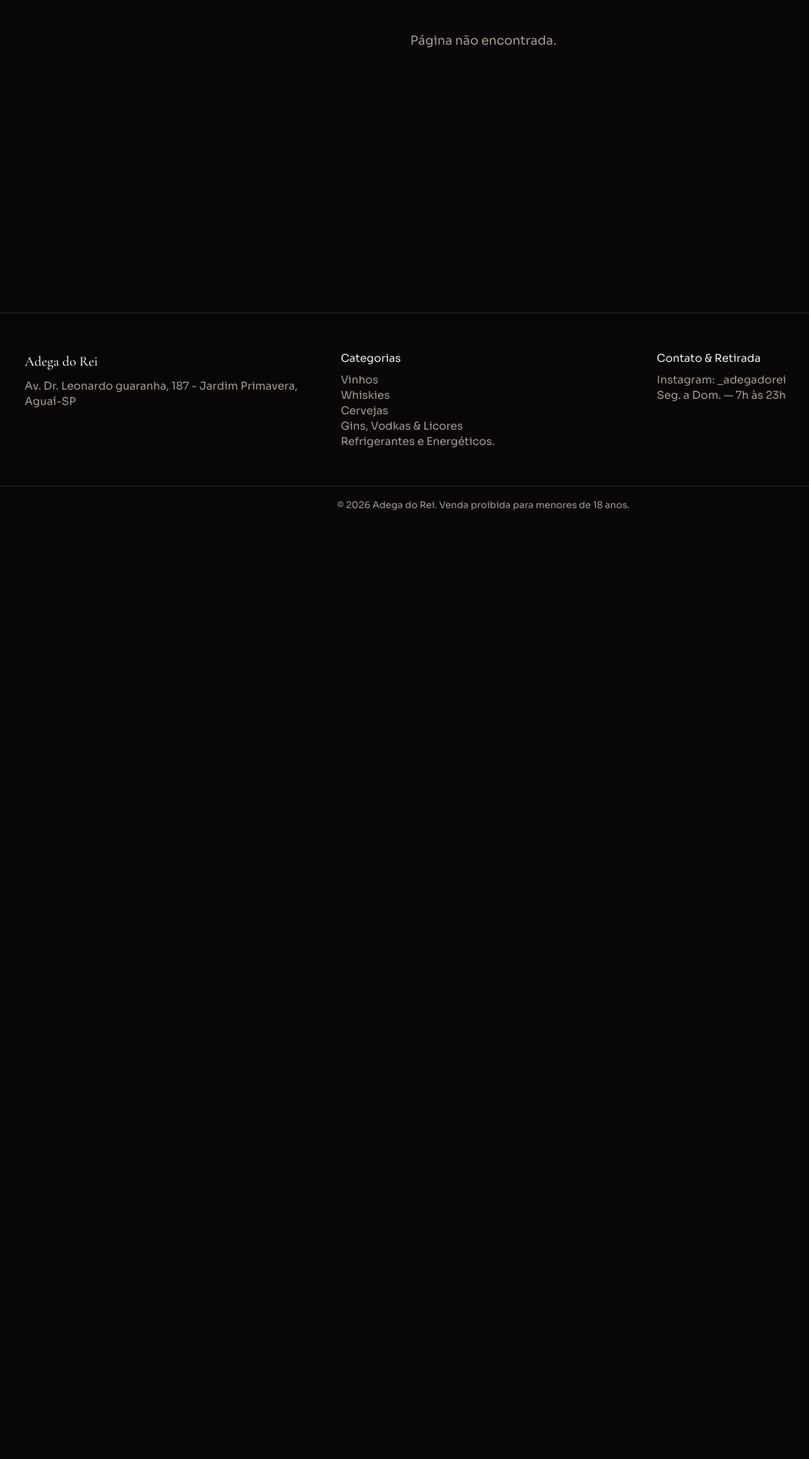
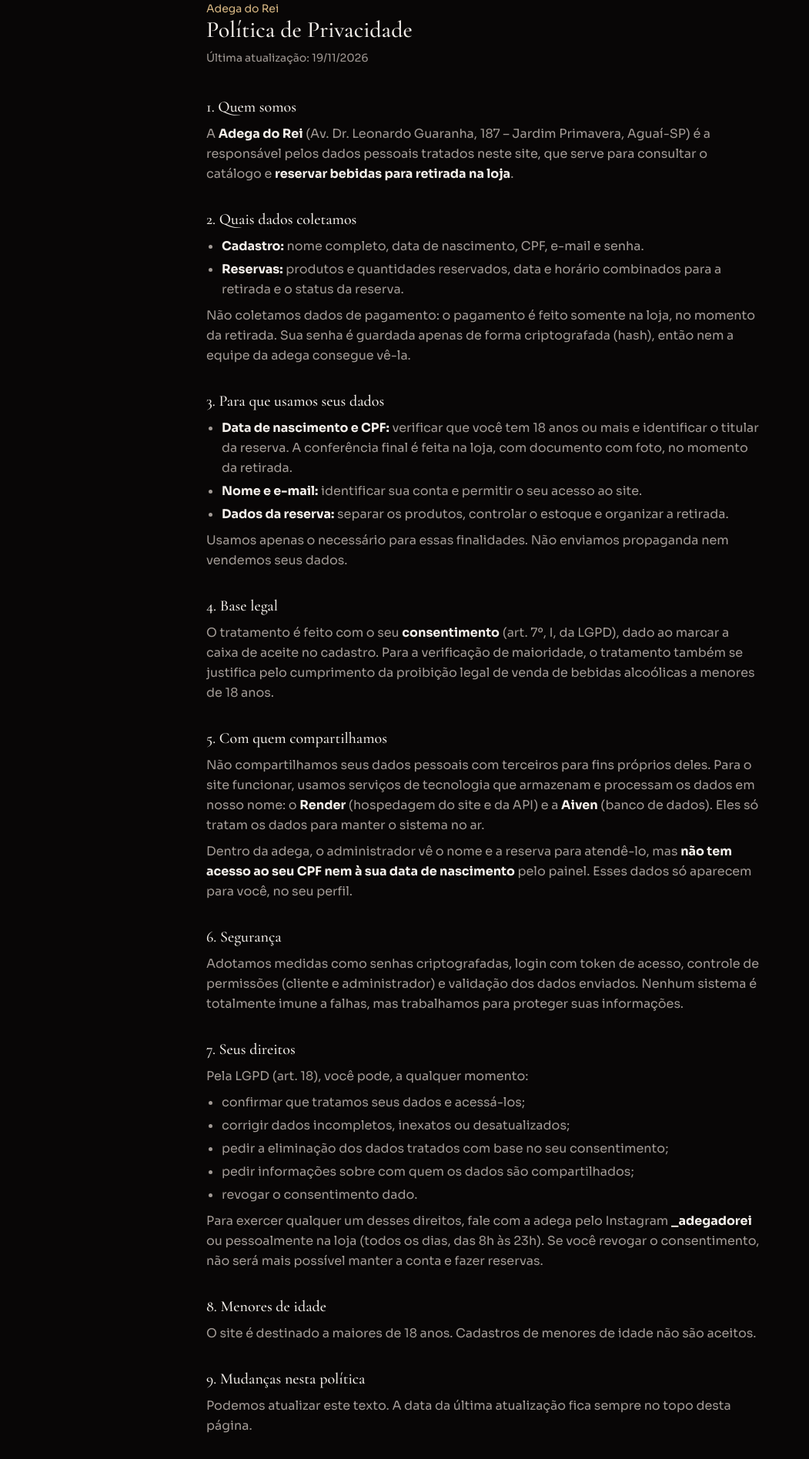
Before and after one commit to Tesch-MatheusG/adega-do-rei, a React (Vite) app in the folder src/frontend/: page /privacidade in a window 1280 px wide. Shown: the part 120-2015 px from the top of the page at 77% size, without its empty margins (12-1063 px from the left). Before the commit the page ends 800 px from the top, so only its background shows below. Built offline with nearby package versions, Linux system fonts and the light colour scheme; no server answers.

Commit message:
feat(frontend): consentimento LGPD no cadastro e página de política de privacidade

```diff
--- a/src/frontend/src/App.tsx
+++ b/src/frontend/src/App.tsx
@@ -11,6 +11,7 @@ import Cadastro from './pages/Cadastro';
 import Login from './pages/Login';
 import Perfil from './pages/Perfil';
 import MinhasReservas from './pages/MinhasReservas';
+import Privacidade from './pages/Privacidade';
 
 import AdminLayout from './pages/admin/AdminLayout';
 import Dashboard from './pages/admin/Dashboard';
@@ -30,6 +31,7 @@ export default function App() {
           <Route path="/reservas" element={<Reservas />} />
           <Route path="/cadastro" element={<Cadastro />} />
           <Route path="/login" element={<Login />} />
+          <Route path="/privacidade" element={<Privacidade />} />
 
           <Route element={<ProtectedRoute />}>
             <Route path="/perfil" element={<Perfil />} />
--- a/src/frontend/src/components/Footer.tsx
+++ b/src/frontend/src/components/Footer.tsx
@@ -1,3 +1,6 @@
+import { Link } from 'react-router-dom';
+import { TEXTO_FUNCIONAMENTO } from '../lib/horarioRetirada';
+
 export default function Footer() {
   return (
     <footer className="border-t border-border mt-20">
@@ -13,11 +16,12 @@ export default function Footer() {
         <div>
           <p className="text-ink mb-2">Contato &amp; Retirada</p>
           <p>Instagram: _adegadorei</p>
-          <p>Seg. a Dom. — 7h às 23h</p>
+          <p>{TEXTO_FUNCIONAMENTO}</p>
         </div>
       </div>
       <div className="border-t border-border py-4 text-center text-xs text-muted">
-        © {new Date().getFullYear()} Adega do Rei. Venda proibida para menores de 18 anos.
+        © {new Date().getFullYear()} Adega do Rei. Venda proibida para menores de 18 anos.{' '}
+        <Link to="/privacidade" className="text-gold hover:underline">Política de Privacidade</Link>
       </div>
     </footer>
   );
--- a/src/frontend/src/pages/Cadastro.tsx
+++ b/src/frontend/src/pages/Cadastro.tsx
@@ -5,7 +5,7 @@ import { isValidCPF, isAdult } from '../lib/cpf';
 
 export default function Cadastro() {
   const navigate = useNavigate();
-  const [form, setForm] = useState({ nome: '', dataNascimento: '', cpf: '', email: '', senha: '', senha2: '', maior18: false });
+  const [form, setForm] = useState({ nome: '', dataNascimento: '', cpf: '', email: '', senha: '', senha2: '', maior18: false, aceitaPolitica: false });
   const [erro, setErro] = useState('');
   const [enviando, setEnviando] = useState(false);
 
@@ -19,6 +19,7 @@ export default function Cadastro() {
 
     if (form.senha !== form.senha2) { setErro('As senhas não coincidem.'); return; }
     if (!form.maior18) { setErro('É necessário declarar que é maior de 18 anos.'); return; }
+    if (!form.aceitaPolitica) { setErro('É necessário aceitar a Política de Privacidade para criar a conta.'); return; }
 
     // Checagem rápida no navegador, antes de gastar uma requisição —
     // o backend valida de novo de qualquer forma, então isso é só UX.
@@ -79,7 +80,16 @@ export default function Cadastro() {
         </div>
         <label className="flex items-start gap-2 text-sm text-muted">
           <input type="checkbox" className="mt-1" required checked={form.maior18} onChange={(e) => campo('maior18', e.target.checked)} />
-          <span>Declaro que tenho <strong className="text-gold">mais de 18 anos</strong> e concordo com os Termos de Uso e Política de Privacidade da Adega.</span>
+          <span>Declaro que tenho <strong className="text-gold">mais de 18 anos</strong>.</span>
+        </label>
+        <label className="flex items-start gap-2 text-sm text-muted">
+          <input type="checkbox" className="mt-1" required checked={form.aceitaPolitica} onChange={(e) => campo('aceitaPolitica', e.target.checked)} />
+          <span>
+            Li e concordo com a{' '}
+            {/* Abre em outra aba para o cliente não perder o que já digitou no formulário */}
+            <Link to="/privacidade" target="_blank" rel="noopener noreferrer" className="text-gold hover:underline">Política de Privacidade</Link>
+            {' '}e autorizo o uso dos meus dados (nome, CPF, data de nascimento e e-mail) para criar minha conta e gerenciar minhas reservas.
+          </span>
         </label>
 
         {erro && <p className="text-danger text-sm">{erro}</p>}
--- /dev/null
+++ b/src/frontend/src/pages/Privacidade.tsx
@@ -0,0 +1,105 @@
+import { Link } from 'react-router-dom';
+import { TEXTO_FUNCIONAMENTO } from '../lib/horarioRetirada';
+
+const ATUALIZADA_EM = '19/11/2026';
+
+function Secao({ titulo, children }: { titulo: string; children: React.ReactNode }) {
+  return (
+    <section className="mb-8">
+      <h2 className="font-serif text-xl mb-2">{titulo}</h2>
+      <div className="text-muted leading-relaxed space-y-2">{children}</div>
+    </section>
+  );
+}
+
+// Política de Privacidade (LGPD, Lei nº 13.709/2018). O texto descreve o que o sistema realmente faz:
+// confira esta página sempre que o projeto passar a coletar ou compartilhar algum dado novo.
+export default function Privacidade() {
+  return (
+    <div className="container-page py-14 max-w-3xl">
+      <p className="text-gold text-sm">Adega do Rei</p>
+      <h1 className="font-serif text-3xl mb-2">Política de Privacidade</h1>
+      <p className="text-muted text-sm mb-10">Última atualização: {ATUALIZADA_EM}</p>
+
+      <Secao titulo="1. Quem somos">
+        <p>
+          A <strong className="text-ink">Adega do Rei</strong> (Av. Dr. Leonardo Guaranha, 187 – Jardim Primavera, Aguaí-SP) é a responsável
+          pelos dados pessoais tratados neste site, que serve para consultar o catálogo e <strong className="text-ink">reservar bebidas para retirada na loja</strong>.
+        </p>
+      </Secao>
+
+      <Secao titulo="2. Quais dados coletamos">
+        <ul className="list-disc pl-5 space-y-1">
+          <li><strong className="text-ink">Cadastro:</strong> nome completo, data de nascimento, CPF, e-mail e senha.</li>
+          <li><strong className="text-ink">Reservas:</strong> produtos e quantidades reservados, data e horário combinados para a retirada e o status da reserva.</li>
+        </ul>
+        <p>
+          Não coletamos dados de pagamento: o pagamento é feito somente na loja, no momento da retirada. Sua senha é guardada
+          apenas de forma criptografada (hash), então nem a equipe da adega consegue vê-la.
+        </p>
+      </Secao>
+
+      <Secao titulo="3. Para que usamos seus dados">
+        <ul className="list-disc pl-5 space-y-1">
+          <li><strong className="text-ink">Data de nascimento e CPF:</strong> verificar que você tem 18 anos ou mais e identificar o titular da reserva. A conferência final é feita na loja, com documento com foto, no momento da retirada.</li>
+          <li><strong className="text-ink">Nome e e-mail:</strong> identificar sua conta e permitir o seu acesso ao site.</li>
+          <li><strong className="text-ink">Dados da reserva:</strong> separar os produtos, controlar o estoque e organizar a retirada.</li>
+        </ul>
+        <p>Usamos apenas o necessário para essas finalidades. Não enviamos propaganda nem vendemos seus dados.</p>
+      </Secao>
+
+      <Secao titulo="4. Base legal">
+        <p>
+          O tratamento é feito com o seu <strong className="text-ink">consentimento</strong> (art. 7º, I, da LGPD), dado ao marcar a caixa de
+          aceite no cadastro. Para a verificação de maioridade, o tratamento também se justifica pelo cumprimento da proibição legal de venda de bebidas alcoólicas a menores de 18 anos.
+        </p>
+      </Secao>
+
+      <Secao titulo="5. Com quem compartilhamos">
+        <p>
+          Não compartilhamos seus dados pessoais com terceiros para fins próprios deles. Para o site funcionar, usamos serviços de
+          tecnologia que armazenam e processam os dados em nosso nome: o <strong className="text-ink">Render</strong> (hospedagem do site e da API)
+          e a <strong className="text-ink">Aiven</strong> (banco de dados). Eles só tratam os dados para manter o sistema no ar.
+        </p>
+        <p>
+          Dentro da adega, o administrador vê o nome e a reserva para atendê-lo, mas <strong className="text-ink">não tem acesso ao seu CPF nem à sua data de nascimento</strong> pelo painel.
+          Esses dados só aparecem para você, no seu perfil.
+        </p>
+      </Secao>
+
+      <Secao titulo="6. Segurança">
+        <p>
+          Adotamos medidas como senhas criptografadas, login com token de acesso, controle de permissões (cliente e administrador)
+          e validação dos dados enviados. Nenhum sistema é totalmente imune a falhas, mas trabalhamos para proteger suas informações.
+        </p>
+      </Secao>
+
+      <Secao titulo="7. Seus direitos">
+        <p>Pela LGPD (art. 18), você pode, a qualquer momento:</p>
+        <ul className="list-disc pl-5 space-y-1">
+          <li>confirmar que tratamos seus dados e acessá-los;</li>
+          <li>corrigir dados incompletos, inexatos ou desatualizados;</li>
+          <li>pedir a eliminação dos dados tratados com base no seu consentimento;</li>
+          <li>pedir informações sobre com quem os dados são compartilhados;</li>
+          <li>revogar o consentimento dado.</li>
+        </ul>
+        <p>
+          Para exercer qualquer um desses direitos, fale com a adega pelo Instagram <strong className="text-ink">_adegadorei</strong> ou
+          pessoalmente na loja ({TEXTO_FUNCIONAMENTO.toLowerCase()}). Se você revogar o consentimento, não será mais possível manter a conta e fazer reservas.
+        </p>
+      </Secao>
+
+      <Secao titulo="8. Menores de idade">
+        <p>
+          O site é destinado a maiores de 18 anos. Cadastros de menores de idade não são aceitos.
+        </p>
+      </Secao>
+
+      <Secao titulo="9. Mudanças nesta política">
+        <p>Podemos atualizar este texto. A data da última atualização fica sempre no topo desta página.</p>
+      </Secao>
+
+      <Link to="/cadastro" className="btn-outline">← Voltar ao cadastro</Link>
+    </div>
+  );
+}
```
Also changed, not shown: 1 other file (tests, documents, lock files or other folders).
